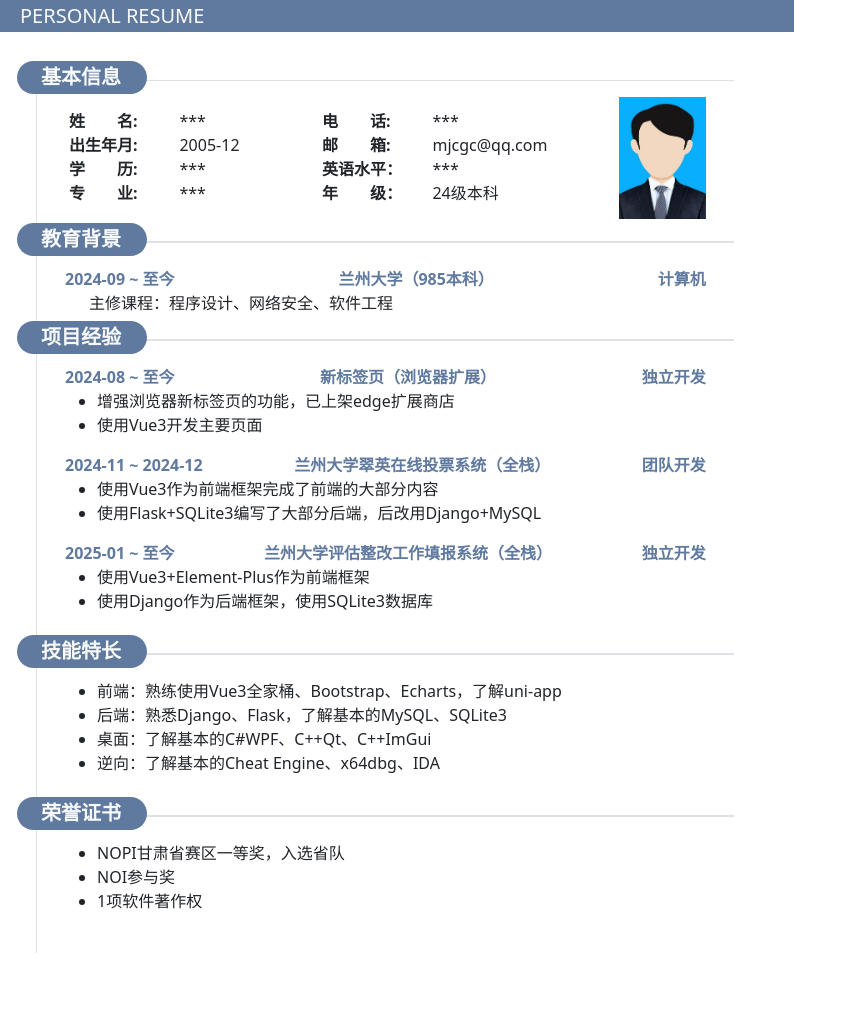
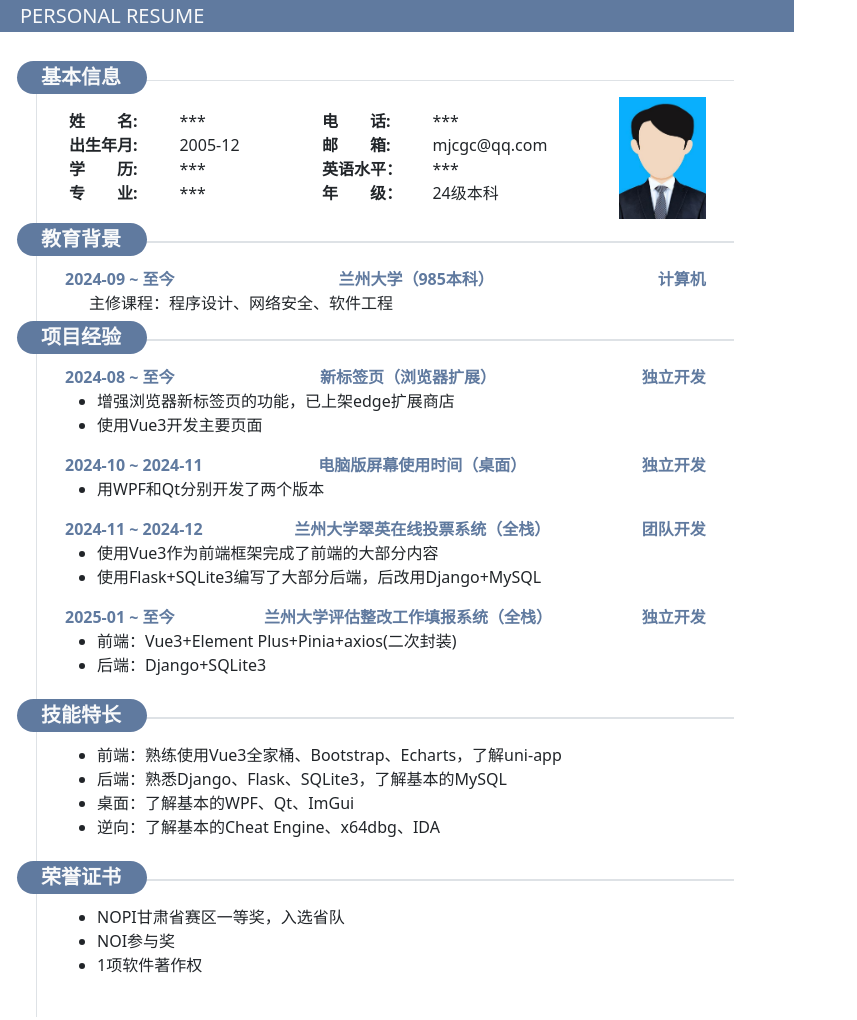
Before and after one commit to LaLa-HaHa-Hei/Resume2, a plain HTML site: page index.html in a window 1280 px wide. Shown: the whole page, without its empty margins (0-857 px from the left). Drawn offline with Linux system fonts and the light colour scheme.

Commit message:
更改项目经验

```diff
--- a/index.html
+++ b/index.html
@@ -73,6 +73,16 @@
             </section>
             <section>
                 <div class="d-flex">
+                    <span class="text-my fw-bold">2024-10 ~ 2024-11</span>
+                    <span class="text-my flex-grow-1 text-center fw-bold">电脑版屏幕使用时间（桌面）</span>
+                    <span class="text-my fw-bold">独立开发</span>
+                </div>
+                <ul>
+                    <li>用WPF和Qt分别开发了两个版本</li>
+                </ul>
+            </section>
+            <section>
+                <div class="d-flex">
                     <span class="text-my fw-bold">2024-11 ~ 2024-12</span>
                     <span class="text-my flex-grow-1 text-center fw-bold">兰州大学翠英在线投票系统（全栈）</span>
                     <span class="text-my fw-bold">团队开发</span>
@@ -89,8 +99,8 @@
                     <span class="text-my fw-bold">独立开发</span>
                 </div>
                 <ul>
-                    <li>使用Vue3+Element-Plus作为前端框架</li>
-                    <li>使用Django作为后端框架，使用SQLite3数据库</li>
+                    <li>前端：Vue3+Element Plus+Pinia+axios(二次封装)</li>
+                    <li>后端：Django+SQLite3</li>
                 </ul>
             </section>
         </section>
@@ -100,8 +110,8 @@
             <section>
                 <ul>
                     <li>前端：熟练使用Vue3全家桶、Bootstrap、Echarts，了解uni-app</li>
-                    <li>后端：熟悉Django、Flask，了解基本的MySQL、SQLite3</li>
-                    <li>桌面：了解基本的C#WPF、C++Qt、C++ImGui</li>
+                    <li>后端：熟悉Django、Flask、SQLite3，了解基本的MySQL</li>
+                    <li>桌面：了解基本的WPF、Qt、ImGui</li>
                     <li>逆向：了解基本的Cheat Engine、x64dbg、IDA</li>
                 </ul>
             </section>
```
